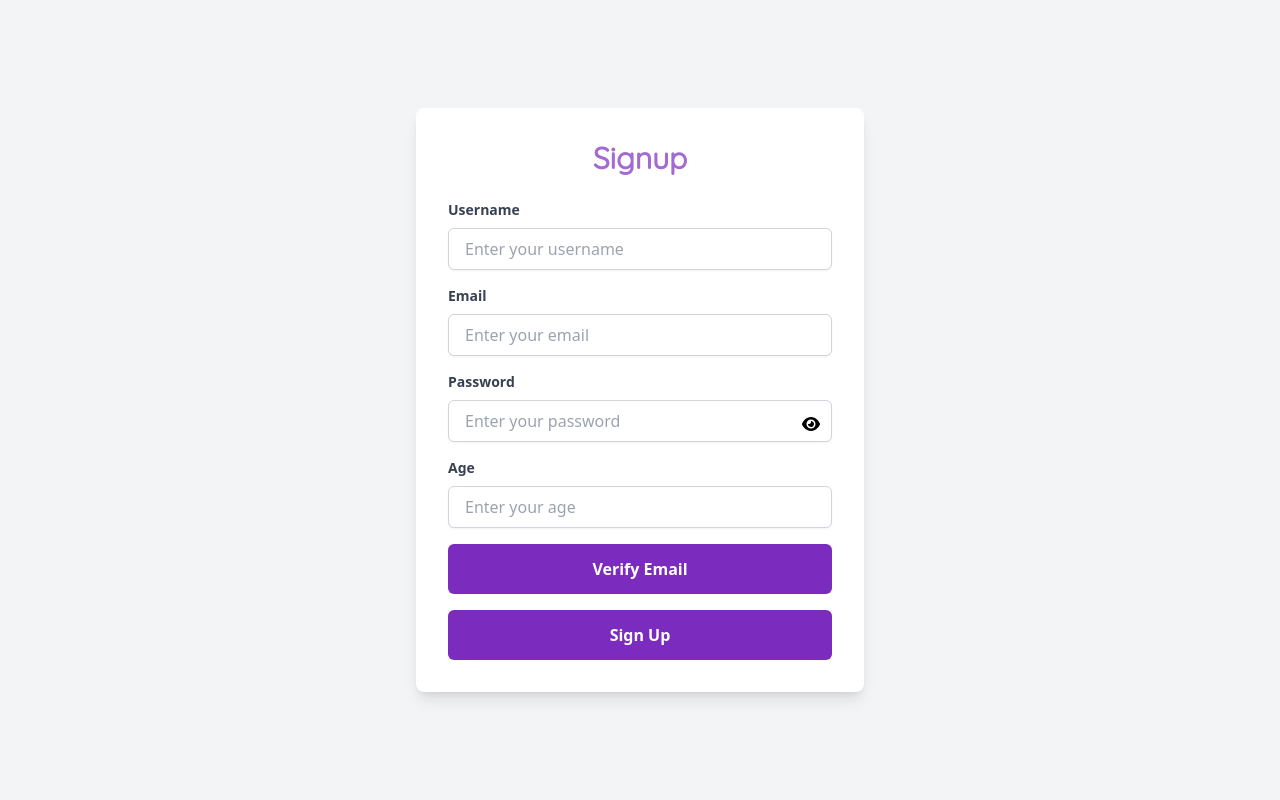
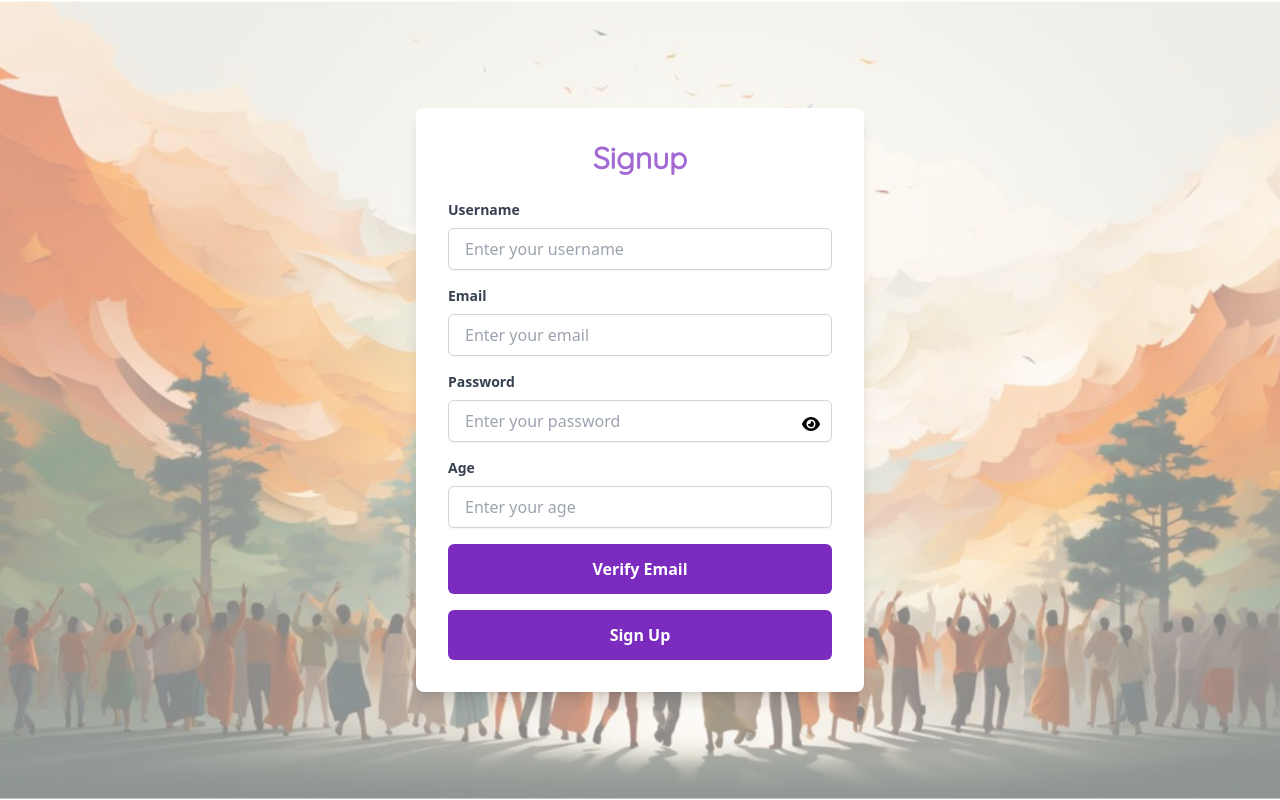
Before and after one commit to CodeCrafterss-SIH2024/frontend, a React (Create React App) app: page /signup in a window 1280 px wide. Built offline with nearby package versions, Linux system fonts and the light colour scheme.

Commit message:
sign up bg image

```diff
--- a/src/components/Signup.js
+++ b/src/components/Signup.js
@@ -589,6 +589,7 @@ import { toast } from 'react-toastify';
 import { FontAwesomeIcon } from '@fortawesome/react-fontawesome';
 import { faEye, faEyeSlash } from '@fortawesome/free-solid-svg-icons';
 import Loader from './Loader'; // Import the Loader component
+import  image1 from '../img/loginimg.jpg'
 
 const Signup = () => {
   const [username, setUsername] = useState('');
@@ -661,7 +662,8 @@ const Signup = () => {
   };
 
   return (
-    <div className="flex items-center justify-center min-h-screen bg-gray-100">
+    <div className="flex items-center justify-center min-h-screen bg-gray-100 bg-cover"
+     style={{ backgroundImage: `url(${image1})` }}>
       <div className="w-full max-w-md bg-white rounded-lg shadow-lg p-8">
         <h2 className="text-3xl font-extrabold text-center text-[#7b2cbf] mb-6">Signup</h2>
         <form onSubmit={handleSignup}>
```
